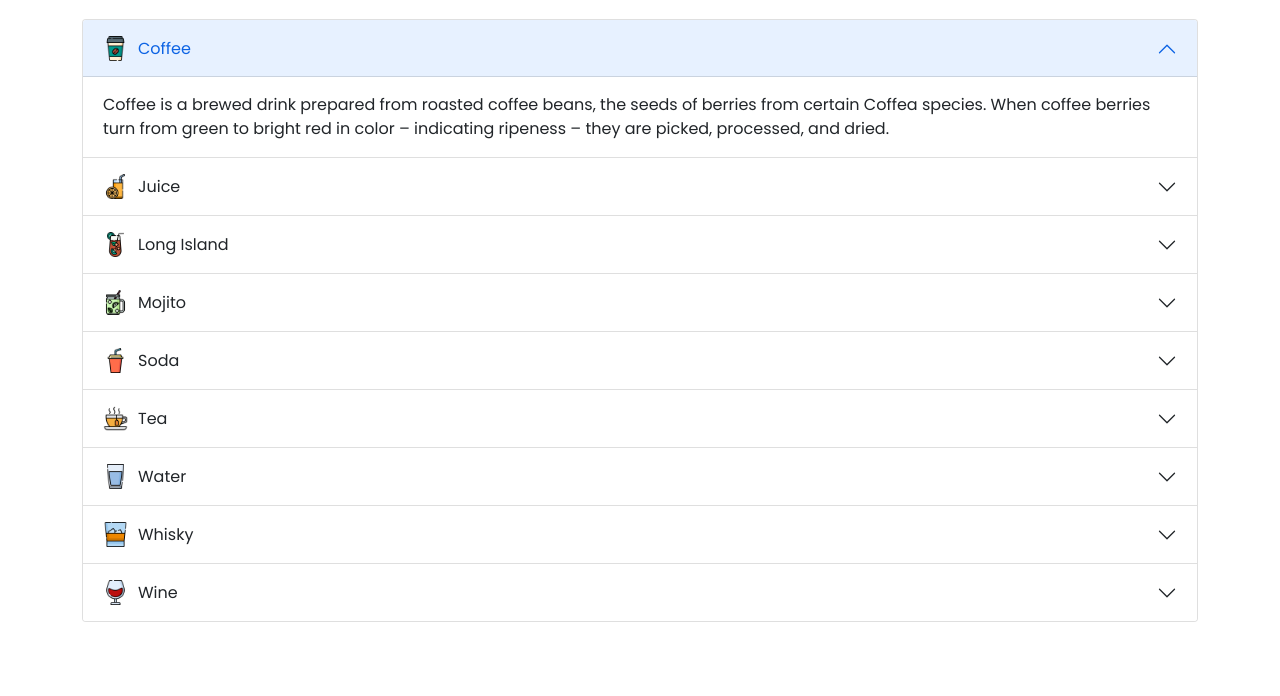
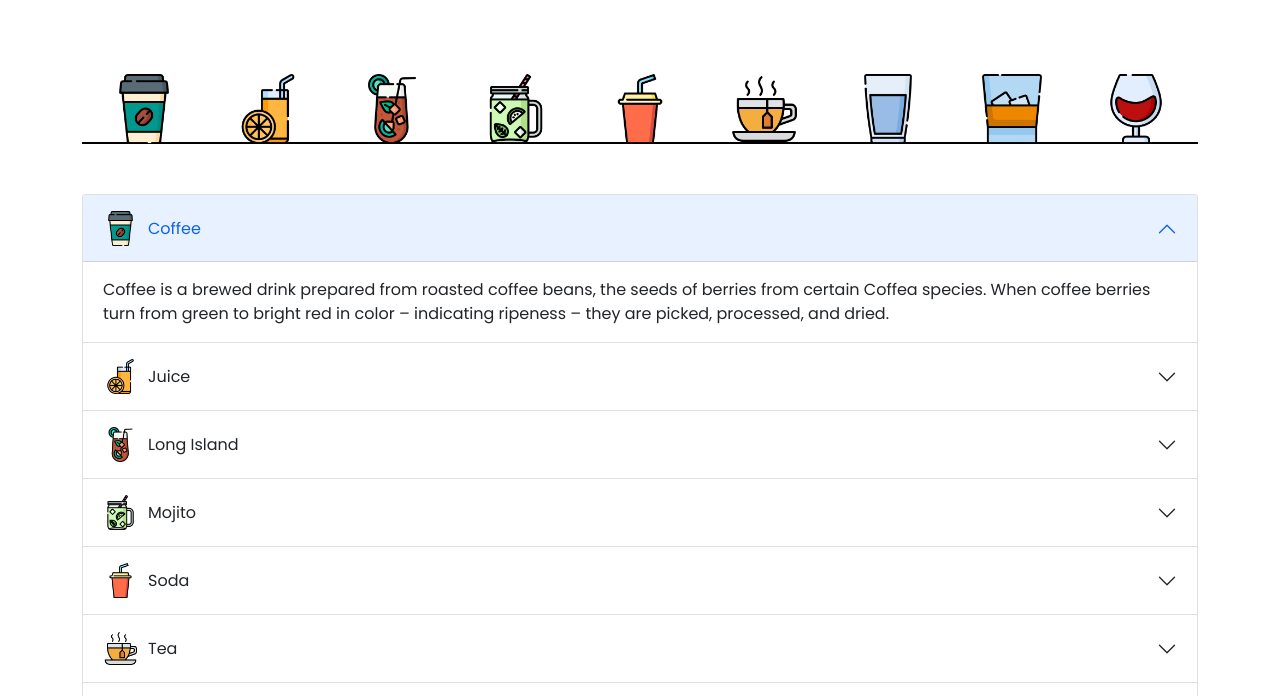
Before and after one commit to alenssy/populardrinks, a plain HTML site: page index.html in a window 1280 px wide. Shown: the part 79-775 px from the top of the page. Drawn offline with nearby package versions, Linux system fonts and the light colour scheme.

Commit message:
feature/action/render line

```diff
--- a/css/style.sass
+++ b/css/style.sass
@@ -1,6 +1,14 @@
 import variables
 
 @import url('https://fonts.googleapis.com/css2?family=Poppins:wght@400;600;700&display=swap')
+
+@keyframes map_pin_active
+    0%, 100%
+        top: -65px
+    50%
+        top: -75px
+
+
 
 html, body
     font-family: 'Poppins', sans-serif
@@ -11,3 +19,53 @@ h1
 
 .accordion-button__img
     margin-right: 10px
+
+.drinks__line
+    display: flex
+    align-items: center
+    justify-content: space-around
+    margin: 80px 0 50px 0
+    position: relative
+    img
+        position: relative
+        &:hover
+            cursor: pointer
+            transform: scale(1.2)
+            transition: 0.2s
+    &::before
+        content: ''
+        display: block
+        width: 100%
+        height: 2px
+        background: #000
+        z-index: -1
+        position: absolute
+        bottom: 0
+
+.alcohol
+    &__text
+        font-size: 9px
+        position: absolute
+        top: 4px
+        text-align: center
+        margin: 0
+    &__popup
+        display: none
+        align-items: center
+        justify-content: center
+        width: 50px
+        height: 50px
+        background-color: #e7f1ff
+        border: 2px solid black
+        border-radius: 50%
+        position: absolute
+        left: 9px
+        animation: 1s infinite map_pin_active
+    &__bg
+        background-color: #f8c6c6
+
+.show__popup
+    display: flex
+
+.positioning
+    position: relative
--- a/index.html
+++ b/index.html
@@ -12,6 +12,7 @@
 
     <div class="container">
         <h1>Popular Drinks</h1>
+        <div class="drinks__line" id="drinksLine"></div>
         <div class="accordion" id="accordionDrinks"></div>
     </div>
 
--- a/js/script.js
+++ b/js/script.js
@@ -37,18 +37,28 @@ const PopularDrinks = [
 	}
 ]
 
+const alcohol = [`Long Island`, `Mojito`, `Whisky`, `Wine`];
+
 const accordionDrinks = document.querySelector(`#accordionDrinks`);
+const drinksLine = document.querySelector(`#drinksLine`);
+
+const singleDrink = {
+	Coffee: data => new Coffee(data)
+}
 
 class Drinks{
     static createDrinks(arr){
         console.log(arr);
-        let drinks = arr
-            .map(drink => new Drink(drink))
-            .map((drink, index) => drink.renderDrink(index))
+        let drinks = arr.map(drink => singleDrink[drink.name] ? singleDrink[drink.name](drink) : new Drink(drink));
+		console.log(drinks);
+
+		let renderAccordionDrinks = drinks
+			.map((drink, index) => drink.renderDrink(index))
             .join(``);
 
-            accordionDrinks.innerHTML += drinks;
-        console.log(drinks);
+			drinks.map(drink => drink.renderLine())
+			// drinks.map(drink => drink.detectAlco());
+            accordionDrinks.innerHTML = renderAccordionDrinks;
     }
 }
 
@@ -67,7 +77,7 @@ class Drink{
         return `<div class="accordion-item">
                     <h2 class="accordion-header" id="heading${this.name.replace(' ','')}">
                     <button class="accordion-button ${index !=0 ? `collapsed` : ``}" type="button" data-bs-toggle="collapse" data-bs-target="#collapse${this.name.replace(' ','')}" aria-expanded="${index !=0 ? `false` : `true`}" aria-controls="collapse${this.name.replace(' ','')}">
-                        <img class="accordion-button__img" src="images/color/${this.name.replace(' ','_').toLowerCase()}.png" width="25" height="25">
+                        <img class="accordion-button__img" src="images/color/${this.name.replace(' ','_').toLowerCase()}.png" alt="${this.name}" width="35" height="35">
 						${this.name}
                     </button>
                     </h2>
@@ -76,6 +86,61 @@ class Drink{
                     </div>
                 </div>`
     }
+
+	renderLine(){
+		let divImg =document.createElement('div');
+		divImg.classList = `positioning`
+
+		let drink = document.createElement('img');
+		drink.id = `line${this.name.replace(' ', '')}`;
+		drink.src = `./images/color/${this.name.replace(' ', '_').toLowerCase()}.png`;
+		drink.alt = this.name;
+		drink.width = 70;
+
+		drink.addEventListener('click', () => {
+			console.log(`click ${this.name}`);
+			let btn = document.querySelector(`button[aria-controls="collapse${this.name.replace(' ', '')}"]`);
+			btn.click();
+		})
+
+		divImg.append(drink);
+
+		let popup = document.createElement('div');
+		popup.className = `alcohol__popup`;
+
+		if(alcohol.includes(this.name)){
+			popup.innerHTML += `<img src="./images/alcohol.png" width="35">`;
+			popup.classList.add('alcohol__bg');
+		} else{
+			popup.innerHTML += `<img src="./images/no-alcohol.png" width="40">`;
+		}
+
+		drink.addEventListener('mouseover', () => {
+			popup.classList.add('show__popup');
+		})
+
+		drink.addEventListener('mouseout', () => {
+			popup.classList.remove('show__popup');
+		})
+
+		divImg.prepend(popup);
+
+		drinksLine.append(divImg);
+	}
+
+	// detectAlco(){
+	// 	if(alcohol.includes(this.name)){
+	// 		console.log(`${this.name} alcohol!`);
+	// 	}
+	// }
+
+
+}
+
+class Coffee extends Drink{
+	constructor(drink){
+		super(drink);
+	}
 }
 
 Drinks.createDrinks(PopularDrinks);
```
Also changed, not shown: css/style.css, images/alcohol.png (added), images/no-alcohol.png (added), 1 other file.
